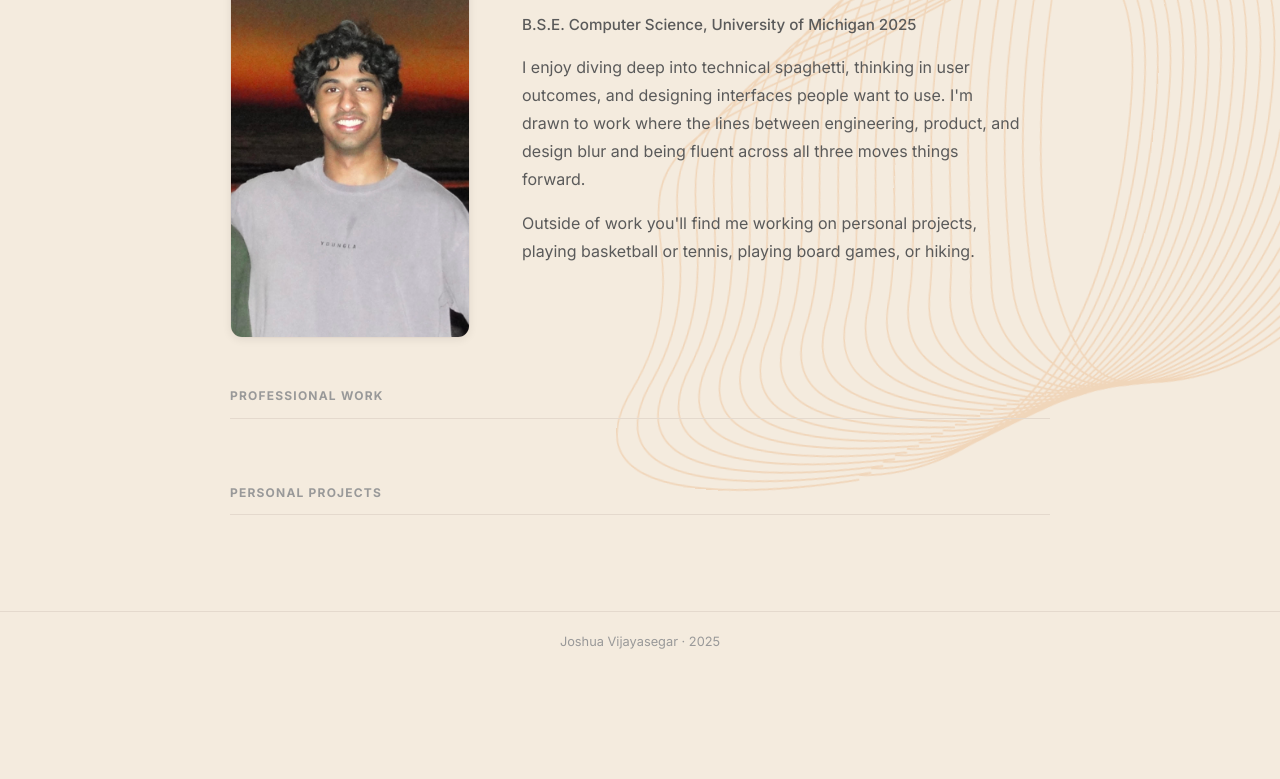
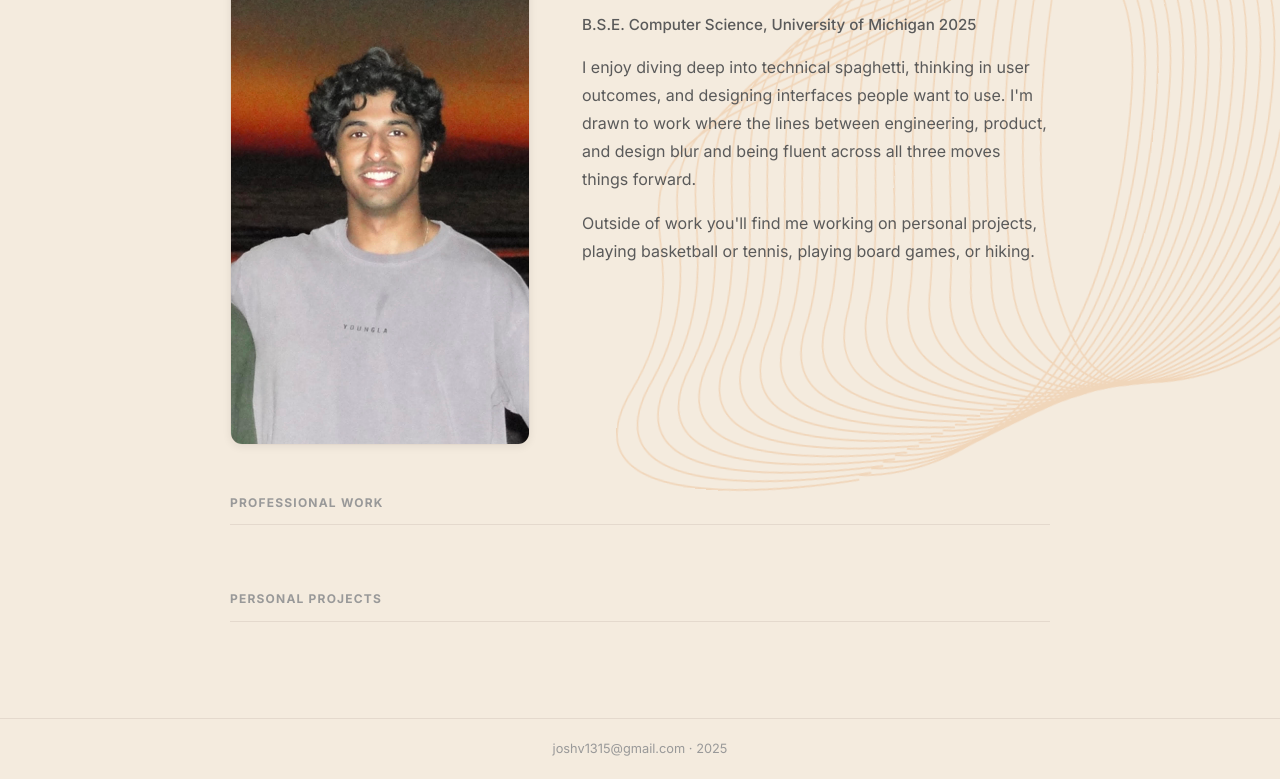
Before and after one commit to joshv1315/joshv1315.github.io, a website: page index.html in a window 1280 px wide. Shown: the part 204-983 px from the top of the page. Before the commit the page ends 876 px from the top, so only its background shows below. Drawn offline with Linux system fonts and the light colour scheme.

Commit message:
wrap hero photo for reliable stretch, bump width, update footer

```diff
--- a/index.html
+++ b/index.html
@@ -28,7 +28,9 @@
 
     <main>
       <section class="hero">
-        <img src="imgs/pic_of_josh.jpg" alt="Joshua Vijayasegar" class="hero-photo" />
+        <div class="hero-photo-wrap">
+          <img src="imgs/pic_of_josh.jpg" alt="Joshua Vijayasegar" class="hero-photo" />
+        </div>
         <div class="hero-text">
           <h1 class="hero-name">Joshua Vijayasegar</h1>
           <p class="hero-role">Software Engineer &middot; Boston, MA</p>
@@ -54,7 +56,7 @@
     </main>
 
     <footer class="site-footer">
-      <p>Joshua Vijayasegar &middot; 2025</p>
+      <p>joshv1315@gmail.com &middot; 2025</p>
     </footer>
 
     <script src="dist/main.js"></script>
--- a/styles.css
+++ b/styles.css
@@ -167,16 +167,21 @@ main {
   align-items: stretch;
 }
 
-.hero-photo {
-  width: 240px;
-  height: auto;
+.hero-photo-wrap {
+  width: 300px;
+  flex-shrink: 0;
   align-self: stretch;
   border-radius: 12px;
+  overflow: hidden;
+  border: 1px solid var(--border);
+  box-shadow: var(--shadow);
+}
+
+.hero-photo {
+  width: 100%;
+  height: 100%;
   object-fit: cover;
   object-position: center 35%;
-  flex-shrink: 0;
-  border: 1px solid var(--border);
-  box-shadow: var(--shadow);
   display: block;
 }
 
@@ -338,7 +343,7 @@ main {
   .site-header { padding: 0 20px; }
   main { padding: 36px 20px 60px; gap: 40px; }
   .hero { flex-direction: column; align-items: flex-start; gap: 28px; }
-  .hero-photo { width: 160px; height: 200px; align-self: auto; }
+  .hero-photo-wrap { width: 200px; aspect-ratio: 4 / 5; align-self: auto; }
   .hero-name { font-size: 1.8rem; }
   .hero-blurb { max-width: 100%; }
   .site-nav { gap: 0; }
```
